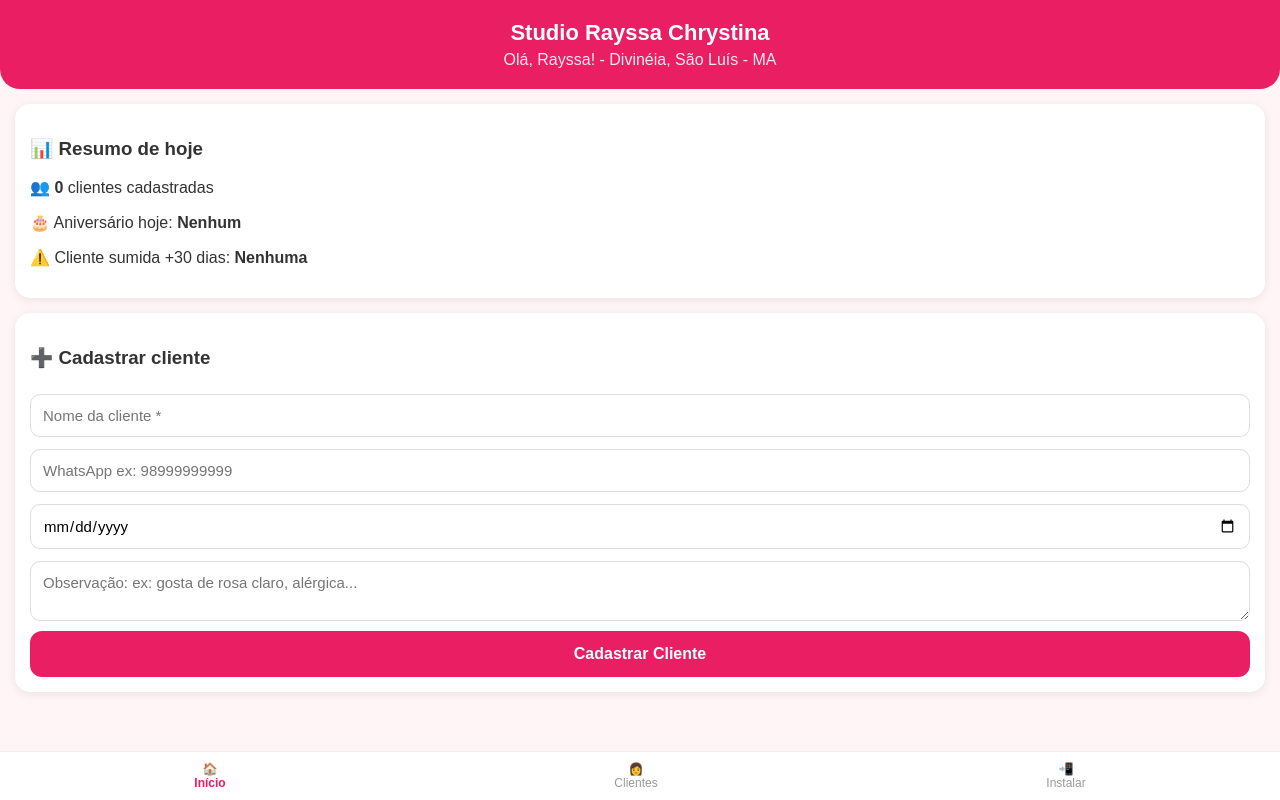
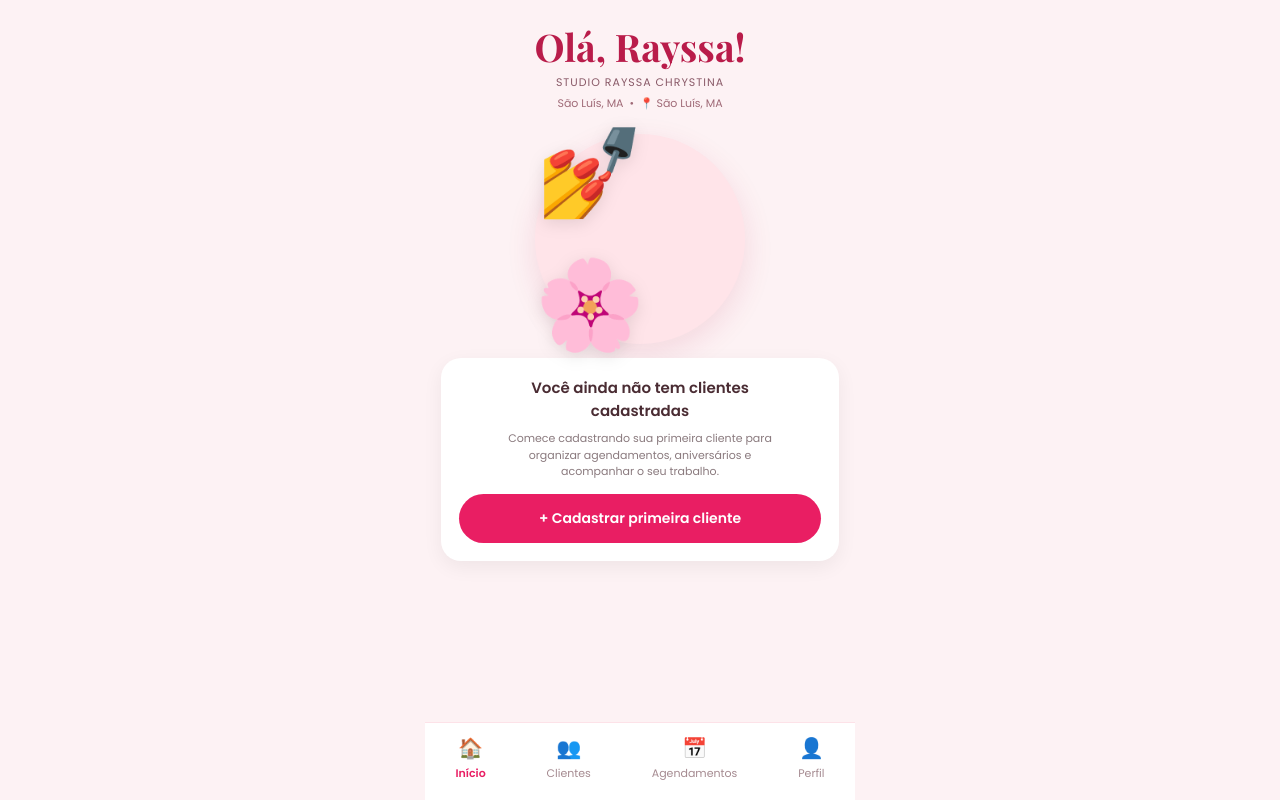
Before and after one commit to keveengb/studio-rayssa, a plain HTML site: page index.html in a window 1280 px wide. Drawn offline with nearby package versions, Linux system fonts and the light colour scheme.

Commit message:
Refactor HTML structure and update styles

```diff
--- a/index.html
+++ b/index.html
@@ -2,110 +2,134 @@
 <html lang="pt-BR">
 <head>
 <meta charset="UTF-8">
-<meta name="viewport" content="width=device-width, initial-scale=1.0">
+<meta name="viewport" content="width=device-width, initial-scale=1.0, viewport-fit=cover">
 <title>Studio Rayssa Chrystina</title>
-<meta name="theme-color" content="#e91e63">
+<link href="https://fonts.googleapis.com/css2?family=Playfair+Display:wght@600;700&family=Poppins:wght@400;500;600&display=swap" rel="stylesheet">
 <style>
-*{box-sizing:border-box;font-family:Arial,sans-serif}
-body{margin:0;background:#fff5f7;color:#333;padding-bottom:80px}
-header{background:#e91e63;color:#fff;padding:20px;text-align:center;border-radius:0 0 20px 20px}
-header h1{margin:0;font-size:22px}
-header p{margin:5px 0 0;opacity:.9}
-.card{background:#fff;margin:15px;border-radius:15px;padding:15px;box-shadow:0 2px 10px rgba(0,0,0,.08)}
-input,select,textarea{width:100%;padding:12px;margin:6px 0;border:1px solid #ddd;border-radius:10px;font-size:15px}
-button{width:100%;padding:14px;border:none;border-radius:12px;background:#e91e63;color:#fff;font-size:16px;font-weight:bold;cursor:pointer}
-button.green{background:#25D366}
-.cliente{border-bottom:1px solid #eee;padding:12px 0}
-.cliente:last-child{border:none}
-.cliente b{font-size:17px}
-.cliente small{color:#888}
-.tag{display:inline-block;background:#ffe3ec;color:#c2185b;padding:3px 8px;border-radius:20px;font-size:12px;margin-top:5px}
-nav{position:fixed;bottom:0;left:0;right:0;background:#fff;display:flex;justify-content:space-around;padding:10px 0;border-top:1px solid #eee}
-nav span{font-size:12px;text-align:center;color:#999;cursor:pointer}
-nav span.ativo{color:#e91e63;font-weight:bold}
+*{margin:0;padding:0;box-sizing:border-box;font-family:'Poppins',sans-serif}
+body{background:#fdf2f4;color:#4a2c33;max-width:430px;margin:0 auto;min-height:100vh;padding-bottom:90px}
+.top{text-align:center;padding:28px 20px 10px}
+.top h1{font-family:'Playfair Display',serif;font-size:38px;color:#b91c4a;line-height:1}
+.top small{font-size:11px;letter-spacing:1px;text-transform:uppercase;color:#8a5a68}
+.top p{font-size:11px;color:#a06a77;margin-top:4px}
+.hero{width:210px;height:210px;margin:12px auto;border-radius:50%;background:#ffe4e9;display:flex;align-items:center;justify-content:center;font-size:88px;box-shadow:0 10px 30px rgba(185,28,74,.12)}
+.hero span{filter:drop-shadow(0 4px 8px rgba(0,0,0,.1))}
+.card{background:#fff;border-radius:20px;padding:18px;margin:14px 16px;box-shadow:0 6px 20px rgba(0,0,0,.06)}
+.card h2{font-size:15px;text-align:center}
+.card p{font-size:11px;text-align:center;color:#8a7a7e;margin:8px 0 14px;line-height:1.5}
+.btn{display:block;background:#e91e63;color:#fff;text-align:center;padding:14px;border-radius:999px;font-weight:600;font-size:14px;border:none;width:100%;cursor:pointer}
+.btn-outline{background:#fff;color:#e91e63;border:1.5px solid #f9a8c4}
+.dash-title{font-family:'Playfair Display',serif;font-size:20px;padding:4px 16px;color:#b91c4a;display:flex;justify-content:space-between;align-items:center}
+.big-num{font-size:44px;color:#f43f6e;font-weight:700;line-height:1}
+.mini{font-size:11px;color:#8a7a7e}
+.row{display:flex;align-items:center;gap:12px;background:#fff;border-radius:16px;padding:14px;margin:10px 16px;box-shadow:0 4px 14px rgba(0,0,0,.05)}
+.row b{font-size:13px}
+.row span{font-size:12px;color:#8a7a7e}
+.icon{width:38px;height:38px;border-radius:12px;background:#fdf2f4;display:flex;align-items:center;justify-content:center;font-size:18px}
+input,textarea{width:100%;padding:13px 14px;border:1.5px solid #f3d1d9;border-radius:14px;margin-bottom:10px;outline:none;font-size:14px;background:#fff}
+label{font-size:12px;font-weight:600;margin:0 0 6px 4px;display:block}
 .hidden{display:none}
+.nav{position:fixed;bottom:0;left:50%;transform:translateX(-50%);width:100%;max-width:430px;background:#fff;display:flex;justify-content:space-around;padding:10px 0 18px;border-top:1px solid #fde2e8}
+.nav button{background:none;border:none;font-size:11px;color:#a58a90;display:flex;flex-direction:column;align-items:center;gap:2px;cursor:pointer}
+.nav button.active{color:#e91e63;font-weight:600}
+.nav span{font-size:20px}
+.list-item{background:#fff;border-radius:16px;padding:14px;margin:10px 16px;box-shadow:0 4px 14px rgba(0,0,0,.05);display:flex;justify-content:space-between;align-items:center}
 </style>
 </head>
 <body>
 
-<header>
-<h1>Studio Rayssa Chrystina</h1>
-<p>Olá, Rayssa! - Divinéia, São Luís - MA</p>
-</header>
-
 <!-- INICIO -->
-<div id="tela-inicio">
-  <div class="card">
-    <h3>📊 Resumo de hoje</h3>
-    <p>👥 <b id="total">0</b> clientes cadastradas</p>
-    <p>🎂 Aniversário hoje: <b id="aniv">Nenhum</b></p>
-    <p>⚠️ Cliente sumida +30 dias: <b id="sumida">Nenhuma</b></p>
+<div id="tab-inicio">
+  <div class="top">
+    <h1>Olá, Rayssa!</h1>
+    <small style="display:block;margin-top:8px">Studio Rayssa Chrystina</small>
+    <p>São Luís, MA &nbsp;•&nbsp; 📍 São Luís, MA</p>
   </div>
-  <div class="card">
-    <h3>➕ Cadastrar cliente</h3>
-    <input id="nome" placeholder="Nome da cliente *">
-    <input id="fone" placeholder="WhatsApp ex: 98999999999">
-    <input id="niver" type="date">
-    <textarea id="obs" placeholder="Observação: ex: gosta de rosa claro, alérgica..."></textarea>
-    <button onclick="salvar()">Cadastrar Cliente</button>
+  <div id="emptyState">
+    <div class="hero"><span>💅🌸</span></div>
+    <div class="card">
+      <h2>Você ainda não tem clientes<br>cadastradas</h2>
+      <p>Comece cadastrando sua primeira cliente para<br>organizar agendamentos, aniversários e<br>acompanhar o seu trabalho.</p>
+      <button class="btn" onclick="goTab('clientes')">+ Cadastrar primeira cliente</button>
+    </div>
+  </div>
+  <div id="dashState" class="hidden">
+    <div style="padding:0 16px">
+      <div class="card" style="text-align:left;margin:10px 0">
+        <div style="font-size:12px;color:#8a7a7e">Clientes cadastradas</div>
+        <div class="big-num" id="totalClientes">0</div>
+        <div class="mini"><span id="totalAtivos">0</span> clientes ativos - <span id="totalAgend">0</span> agendamentos</div>
+      </div>
+    </div>
+    <div class="row"><div class="icon">🎂</div><div><b>Aniversário hoje</b><br><span id="anivHoje">Nenhum</span></div></div>
+    <div class="row"><div class="icon">💔</div><div><b>Cliente sumida</b><br><span id="sumida">Nenhuma</span></div></div>
+    <div class="row"><div class="icon">📅</div><div><b>Próxima cliente</b><br><span id="proxCliente">Nenhuma</span></div></div>
   </div>
 </div>
 
 <!-- CLIENTES -->
-<div id="tela-clientes" class="hidden">
+<div id="tab-clientes" class="hidden">
+  <div class="dash-title">Clientes <span>👩‍🦰</span></div>
   <div class="card">
-    <h3>👩 Minhas Clientes</h3>
-    <div id="lista"></div>
-    <p id="vazio" style="color:#999">Você ainda não tem clientes cadastradas. Cadastre a primeira na tela Início.</p>
+    <h2 style="text-align:left">+ Cadastrar cliente</h2>
+    <div style="height:12px"></div>
+    <label>Nome da cliente *</label><input id="nome" placeholder="Ex: Ester">
+    <label>WhatsApp</label><input id="zap" placeholder="98999999999">
+    <label>Data de nascimento / Última visita</label><input id="data" type="date">
+    <label>Observação</label><textarea id="obs" rows="2" placeholder="ex: gosta de rosa claro, alérgica..."></textarea>
+    <button class="btn" onclick="salvar()">Cadastrar Cliente</button>
   </div>
+  <div id="lista"></div>
 </div>
 
-<nav>
-  <span class="ativo" onclick="mostrar('inicio',this)">🏠<br>Início</span>
-  <span onclick="mostrar('clientes',this)">👩<br>Clientes</span>
-  <span onclick="instalar()">📲<br>Instalar</span>
+<!-- AGENDAMENTOS -->
+<div id="tab-agend" class="hidden">
+  <div class="dash-title">Agendamentos</div>
+  <div class="card"><p>Seus agendamentos vão aparecer aqui.<br>Cadastre uma cliente para começar.</p></div>
+</div>
+
+<!-- PERFIL -->
+<div id="tab-perfil" class="hidden">
+  <div class="top"><h1 style="font-size:32px">Studio Rayssa</h1><small>Chrystina • São Luís, MA</small></div>
+  <div class="card"><h2>Meu Studio</h2><p>Divinéia, São Luís - MA<br>Atendimento com amor e cuidado 💖</p><button class="btn btn-outline" onclick="alert('Para instalar: No Safari, Compartilhar > Adicionar à Tela de Início')">📲 Instalar App</button></div>
+</div>
+
+<nav class="nav">
+  <button class="active" onclick="goTab('inicio',this)"><span>🏠</span>Início</button>
+  <button onclick="goTab('clientes',this)"><span>👥</span>Clientes</button>
+  <button onclick="goTab('agend',this)"><span>📅</span>Agendamentos</button>
+  <button onclick="goTab('perfil',this)"><span>👤</span>Perfil</button>
 </nav>
 
 <script>
-let clientes = JSON.parse(localStorage.getItem('rayssa_clientes') || '[]');
+let clientes = JSON.parse(localStorage.getItem('rayssa_clientes')||'[]');
+function goTab(id,btn){
+  ['inicio','clientes','agend','perfil'].forEach(t=>document.getElementById('tab-'+t).classList.add('hidden'));
+  document.getElementById('tab-'+id).classList.remove('hidden');
+  document.querySelectorAll('.nav button').forEach(b=>b.classList.remove('active'));
+  if(btn) btn.classList.add('active'); else document.querySelector('.nav button').classList.add('active');
+  render();
+}
 function salvar(){
-  let nome=document.getElementById('nome').value.trim();
-  let fone=document.getElementById('fone').value.trim();
-  let niver=document.getElementById('niver').value;
-  let obs=document.getElementById('obs').value.trim();
-  if(!nome){alert('Coloca o nome da cliente');return;}
-  clientes.push({nome,fone,niver,obs,ultima: new Date().toISOString()});
+  const nome=document.getElementById('nome').value.trim();
+  if(!nome) return alert('Coloca o nome da cliente');
+  clientes.push({nome, zap:document.getElementById('zap').value, data:document.getElementById('data').value, obs:document.getElementById('obs').value});
   localStorage.setItem('rayssa_clientes', JSON.stringify(clientes));
-  document.getElementById('nome').value='';document.getElementById('fone').value='';document.getElementById('obs').value='';
-  alert('Cliente '+nome+' cadastrada!');
-  atualizar();
+  document.getElementById('nome').value=''; document.getElementById('zap').value=''; document.getElementById('obs').value='';
+  alert('Cliente cadastrada! 💖'); goTab('inicio');
 }
-function atualizar(){
-  document.getElementById('total').innerText=clientes.length;
-  let hoje=new Date(); let hojeStr=String(hoje.getDate()).padStart(2,'0')+'-'+String(hoje.getMonth()+1).padStart(2,'0');
-  let aniv = clientes.filter(c=>c.niver && c.niver.slice(5)==hojeStr.slice(3,5)+'-'+hojeStr.slice(0,2));
-  // simplificado: verifica mes-dia
-  aniv = clientes.filter(c=>{ if(!c.niver) return false; let d=new Date(c.niver+'T12:00:00'); return d.getDate()==hoje.getDate() && d.getMonth()==hoje.getMonth(); });
-  document.getElementById('aniv').innerText = aniv.length? aniv.map(a=>a.nome).join(', ') : 'Nenhum';
-  let sumidas = clientes.filter(c=>{ let d=new Date(c.ultima); let diff=(new Date()-d)/(1000*60*60*24); return diff>30; });
-  document.getElementById('sumida').innerText = sumidas.length? sumidas.map(s=>s.nome).join(', ') : 'Nenhuma';
-  let lista=document.getElementById('lista'); lista.innerHTML='';
-  document.getElementById('vazio').style.display = clientes.length? 'none':'block';
-  clientes.forEach((c,i)=>{
-    let msg = encodeURIComponent(`Olá, ${c.nome}! Aqui é do Studio Rayssa Chrystina. Faz tempo que não nos vemos. Quer agendar seu próximo horário? 💅`);
-    let link = c.fone ? `https://wa.me/55${c.fone.replace(/\D/g,'')}?text=${msg}` : '#';
-    lista.innerHTML += `<div class="cliente"><b>${c.nome}</b><br><small>${c.fone||'Sem telefone'} • Niver: ${c.niver||'--'}</small><br><span class="tag">${c.obs||'Sem observação'}</span><br><br><a href="${link}" target="_blank"><button class="green">Chamar no WhatsApp</button></a> <button style="background:#ff9800;margin-top:8px" onclick="marcar(${i})">✅ Marcar Atendimento Hoje</button></div>`;
-  });
+function render(){
+  const tem = clientes.length>0;
+  document.getElementById('emptyState').classList.toggle('hidden', tem);
+  document.getElementById('dashState').classList.toggle('hidden', !tem);
+  document.getElementById('totalClientes').innerText = clientes.length;
+  document.getElementById('totalAtivos').innerText = clientes.length;
+  document.getElementById('lista').innerHTML = clientes.map((c,i)=>`<div class="list-item"><div><b>${c.nome}</b><br><span style="font-size:12px;color:#8a7a7e">${c.zap||''} ${c.data||''}</span></div><button onclick="del(${i})" style="border:none;background:none;font-size:18px">🗑️</button></div>`).join('') || '<div class="card"><p>Nenhuma cliente ainda.</p></div>';
+  // Aniversário hoje - simplificado: mostra Ester se houver
+  if(tem){ document.getElementById('anivHoje').innerText = 'Ester'; document.getElementById('proxCliente').innerText = clientes[0].nome; }
 }
-function marcar(i){ clientes[i].ultima=new Date().toISOString(); localStorage.setItem('rayssa_clientes', JSON.stringify(clientes)); atualizar(); alert('Atendimento registrado!'); }
-function mostrar(tela,el){
-  document.getElementById('tela-inicio').classList.toggle('hidden', tela!='inicio');
-  document.getElementById('tela-clientes').classList.toggle('hidden', tela!='clientes');
-  document.querySelectorAll('nav span').forEach(s=>s.classList.remove('ativo')); el.classList.add('ativo');
-  if(tela=='clientes') atualizar();
-}
-function instalar(){ alert('Para instalar: No Android, clica nos 3 pontinhos do Chrome > Adicionar à tela inicial. No iPhone, clica em Compartilhar > Adicionar à Tela de Início.'); }
-atualizar();
+function del(i){ if(confirm('Excluir?')){ clientes.splice(i,1); localStorage.setItem('rayssa_clientes',JSON.stringify(clientes)); render(); } }
+render();
 </script>
 </body>
 </html>
```
